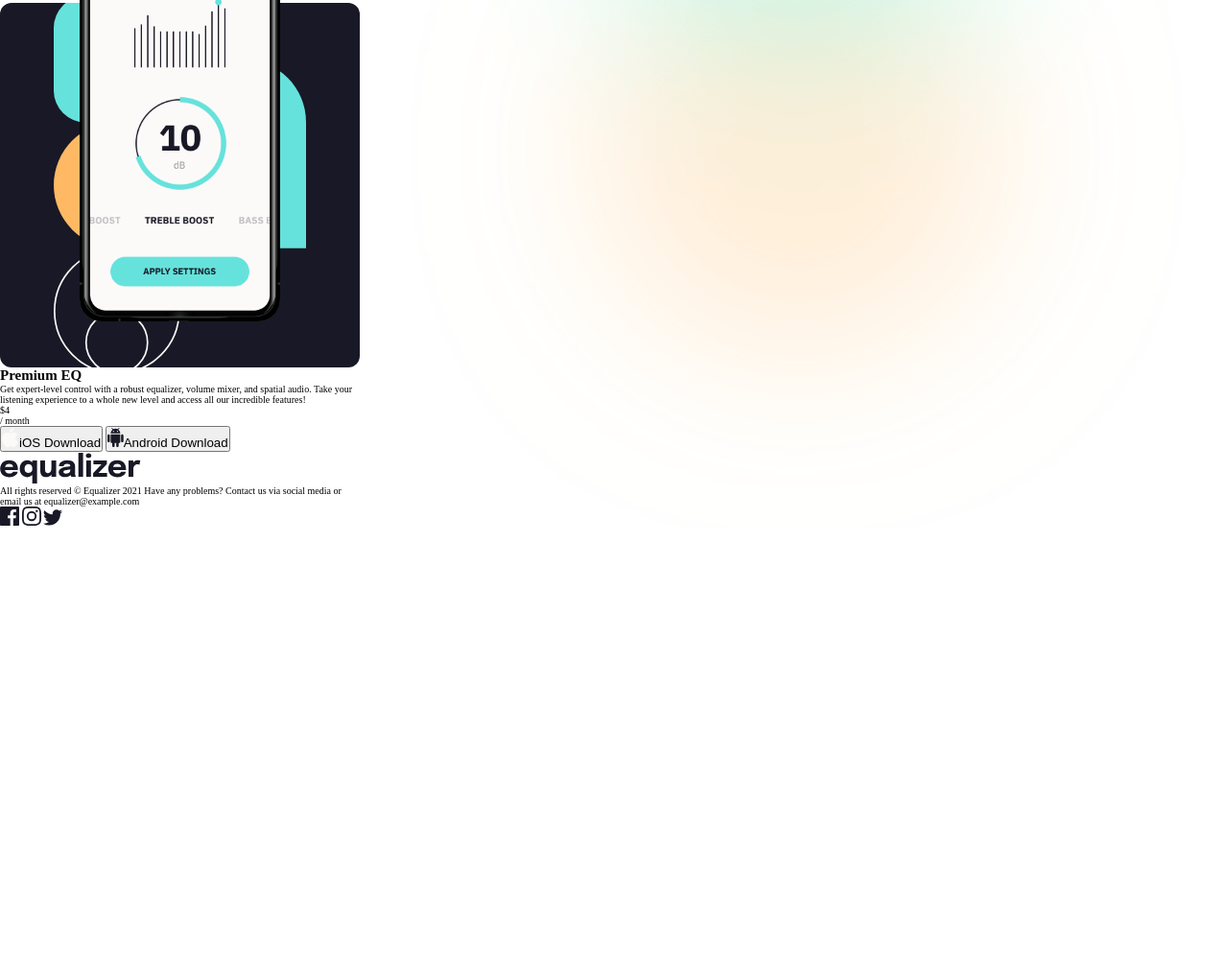
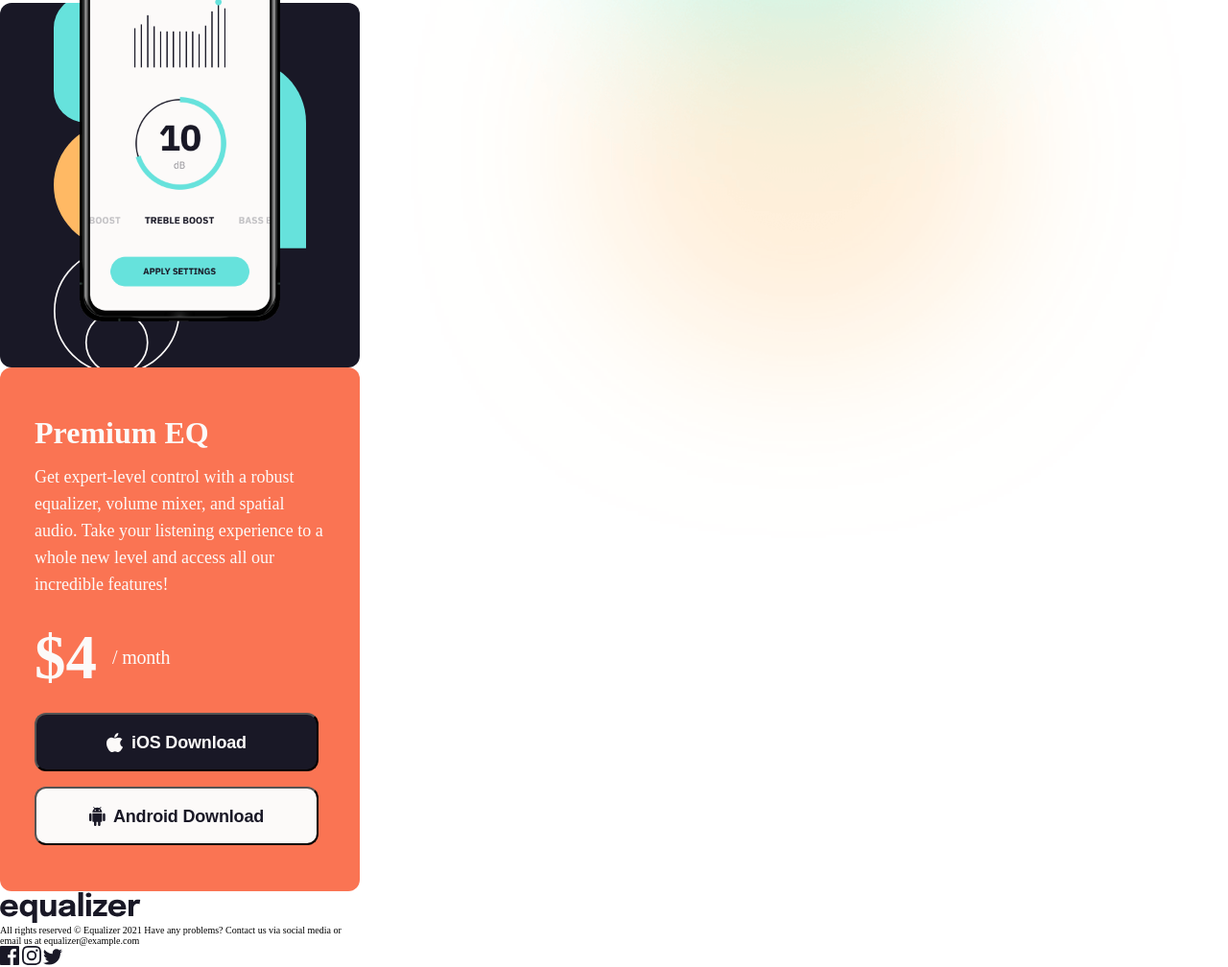
Before and after one commit to Baqari-Fruidze/Equalizer-landing-page, a plain HTML site: page index.html in a window 1280 px wide. Shown: the part 596-1604 px from the top of the page at 96% size. Before the commit the page ends 1146 px from the top, so only its background shows below. Drawn offline with Linux system fonts and the light colour scheme.

Commit message:
soem progress

```diff
--- a/index.html
+++ b/index.html
@@ -33,24 +33,32 @@
           alt=" photo of mobile phone"
         />
       </div>
-      <div>
-        <h2>Premium EQ</h2>
-        <p>
+      <div class="middle-div">
+        <h2 class="h2-class">Premium EQ</h2>
+        <p class="middle-div-parag">
           Get expert-level control with a robust equalizer, volume mixer, and
           spatial audio. Take your listening experience to a whole new level and
           access all our incredible features!
         </p>
-        <div>
-          <p>$4</p>
-          <p>/ month</p>
+        <div class="payment-div">
+          <span class="money-amount">$4</span>
+          <span class="month-class">/ month</span>
         </div>
 
-        <button>
-          <img src="./assets/icon-apple.svg" alt="apple logo" />iOS Download
+        <button class="iOS-button">
+          <img
+            class="apple-icon"
+            src="./assets/icon-apple.svg"
+            alt="apple logo"
+          />iOS Download
         </button>
 
-        <button>
-          <img src="./assets/icon-android.svg" alt="" />Android Download
+        <button class="android-button">
+          <img
+            class="android-icon"
+            src="./assets/icon-android.svg"
+            alt=""
+          />Android Download
         </button>
       </div>
       <div>
--- a/style.css
+++ b/style.css
@@ -53,3 +53,82 @@ body {
   height: 43rem;
   margin-top: -9.8rem;
 }
+.middle-div {
+  border-radius: 12px;
+  background: #fa7453;
+  padding: 4.8rem 3.6rem;
+}
+.h2-class {
+  color: #fcfaf9;
+  font-size: 32px;
+  font-weight: 700;
+  line-height: 40px; /* 125% */
+  margin-bottom: 1.2rem;
+}
+.middle-div-parag {
+  color: #fcfaf9;
+  font-size: 18px;
+  font-weight: 400;
+  line-height: 28px; /* 155.556% */
+}
+.payment-div {
+  display: flex;
+  align-items: center;
+  margin-top: 3.6rem;
+}
+.money-amount {
+  color: #fcfaf9;
+  font-size: 65px;
+  font-weight: 700;
+  line-height: 52px; /* 80% */
+  margin-right: 1.6rem;
+}
+.month-class {
+  color: #fcfaf9;
+  font-size: 20px;
+  font-weight: 400;
+  line-height: 32px; /* 160% */
+  letter-spacing: -0.2px;
+}
+.iOS-button {
+  border-radius: 12px;
+  background: #191826;
+  text-align: center;
+  color: #fcfaf9;
+  font-size: 18px;
+  font-weight: 700;
+  line-height: 32px; /* 177.778% */
+  letter-spacing: -0.18px;
+  /* padding: 1.4rem 7.7rem; */
+  height: 6.1rem;
+  width: 29.6rem;
+  display: flex;
+  align-items: center;
+  justify-content: center;
+  margin-top: 3.2rem;
+  margin-bottom: 1.6rem;
+}
+.apple-icon {
+  fill: #fcfaf9;
+  margin-right: 0.8rem;
+}
+.android-icon {
+  fill: #191826;
+  margin-right: 0.8rem;
+}
+.android-button {
+  border-radius: 12px;
+  background: #fcfaf9;
+  width: 296px;
+  height: 61px;
+  flex-shrink: 0;
+  color: #191826;
+  font-size: 18px;
+  font-style: normal;
+  font-weight: 700;
+  line-height: 32px; /* 177.778% */
+  letter-spacing: -0.18px;
+  display: flex;
+  align-items: center;
+  justify-content: center;
+}
```
